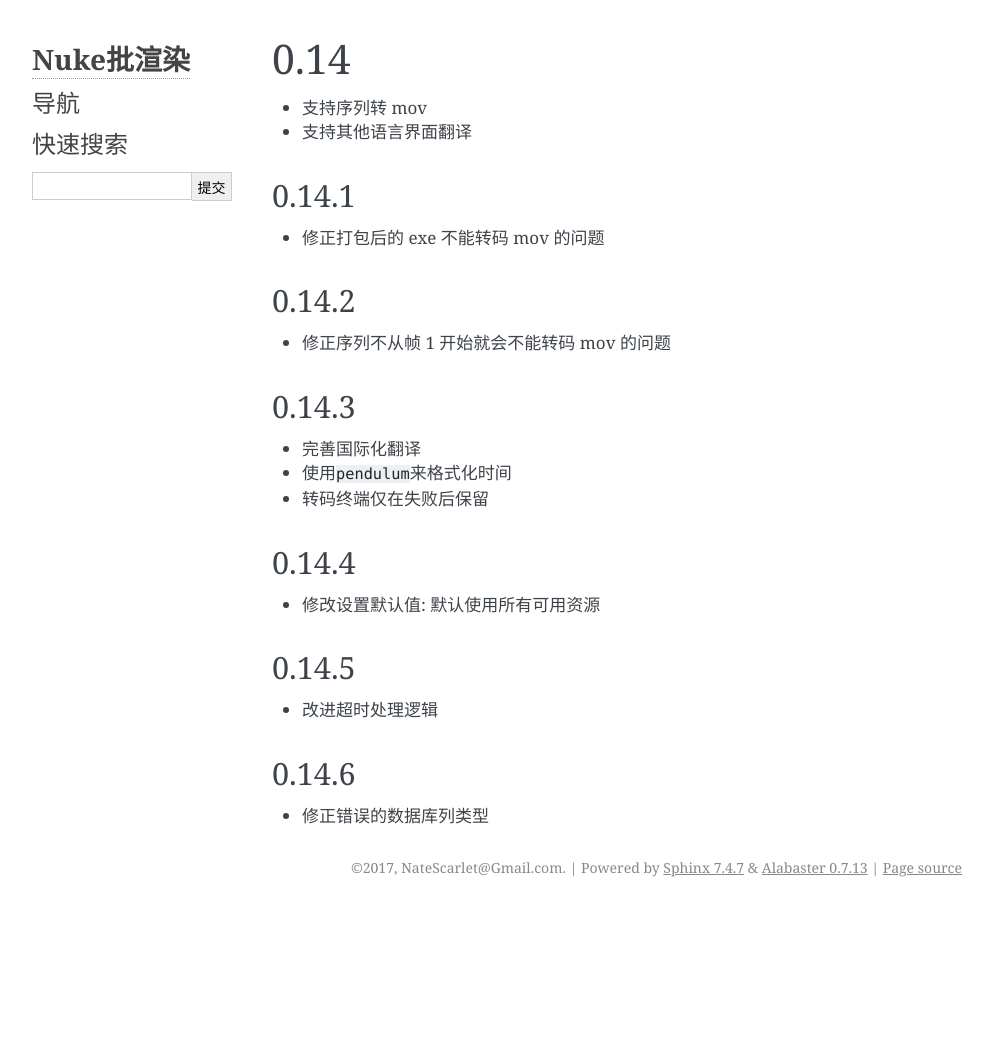
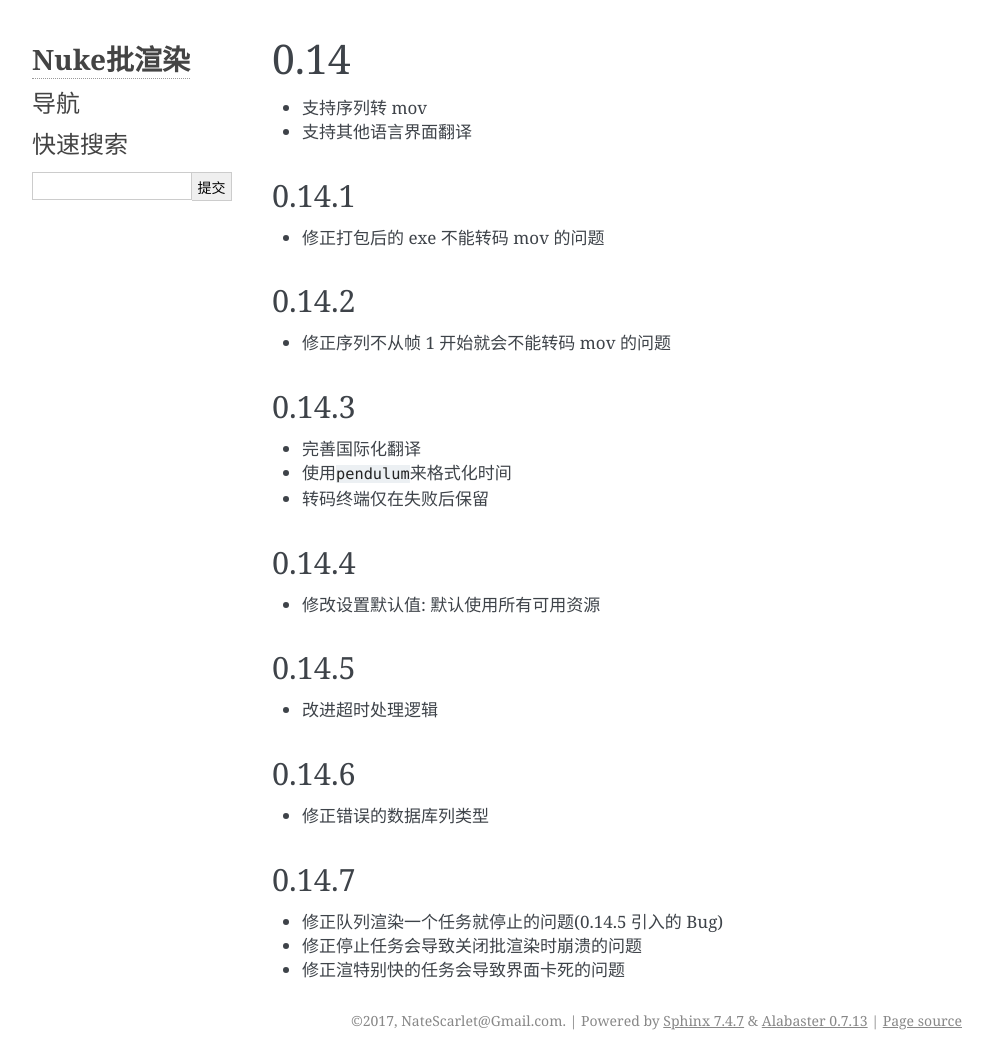
Before and after one commit to NateScarlet/NukeBatchRender, a Sphinx documentation site: the page built from Documentation/source/changelogs/004_0.14.md, in a window 1280 px wide. Shown: the whole page, without its empty margins (148-1141 px from the left). Built offline with Sphinx 7.4.7, drawn with Linux system fonts in a browser that asks for light colours; before the commit the page ends 907 px from its top, so only the background shows below that.

Commit message:
Bump version: 0.14.7

```diff
--- a/Documentation/source/changelogs/004_0.14.md
+++ b/Documentation/source/changelogs/004_0.14.md
@@ -29,3 +29,9 @@
 ## 0.14.6
 
 - 修正错误的数据库列类型
+
+## 0.14.7
+
+- 修正队列渲染一个任务就停止的问题(0.14.5 引入的 Bug)
+- 修正停止任务会导致关闭批渲染时崩溃的问题
+- 修正渲特别快的任务会导致界面卡死的问题
--- a/lib/batchrender/__about__.py
+++ b/lib/batchrender/__about__.py
@@ -1,5 +1,5 @@
 # -*- coding=UTF-8 -*-
 """About info.  """
 
-__version__ = '0.14.6'
+__version__ = '0.14.7'
 __author__ = 'NateScarlet@Gmail.com'
```
